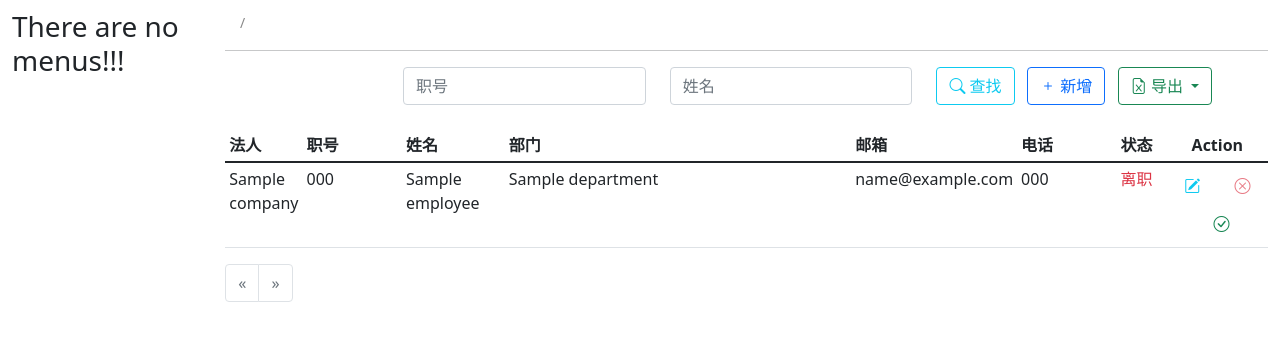
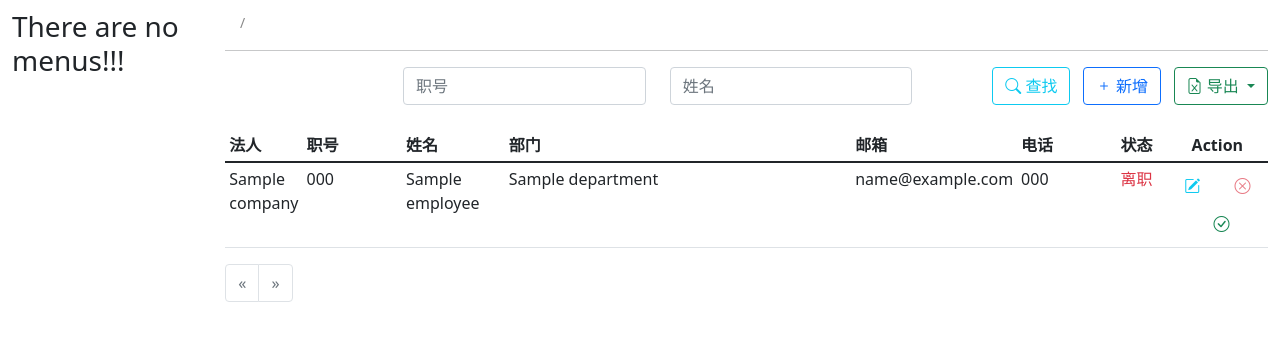
Before and after one commit to ItManHarry/bm, a Python web app: template com/templates/biz/organization/employee/index.html in a window 1280 px wide. Shown: the part 71-412 px from the top of the page. Run offline with Jinja, Linux system fonts and the light colour scheme; the template is opened without the code that fills it: most values are stand-ins (such as "Sample title", 1, 10 or a date in 2020); form fields are guessed from the names that the template uses; some libraries are stand-ins or nearby versions.

```diff
--- a/com/templates/biz/organization/employee/index.html
+++ b/com/templates/biz/organization/employee/index.html
@@ -5,14 +5,14 @@
 {{show_alert()}}
 <form method="post">
   <div class="row">
-    <div class="col-3 offset-2 text-right">
+    <div class="col-3 offset-2 text-end">
         {{form.csrf_token}}
         {{form.code(class='form-control', placeholder='职号')}}
     </div>
-    <div class="col-3 text-right">
+    <div class="col-3 text-end">
         {{form.name(class='form-control', placeholder='姓名')}}
     </div>
-    <div class="col-4 text-right">
+    <div class="col-4 text-end">
         <button class="btn btn-outline-info" type="submit"><i class="bi bi-search"></i>&nbsp;查找</button>&nbsp;&nbsp;
         <a class="btn btn-outline-primary {%if current_user.is_admin%}disabled{%endif%}" href="{{url_for('employee.add')}}"><i class="bi bi-plus"></i>&nbsp;新增</a>&nbsp;&nbsp;
         <div class="btn-group">
```
